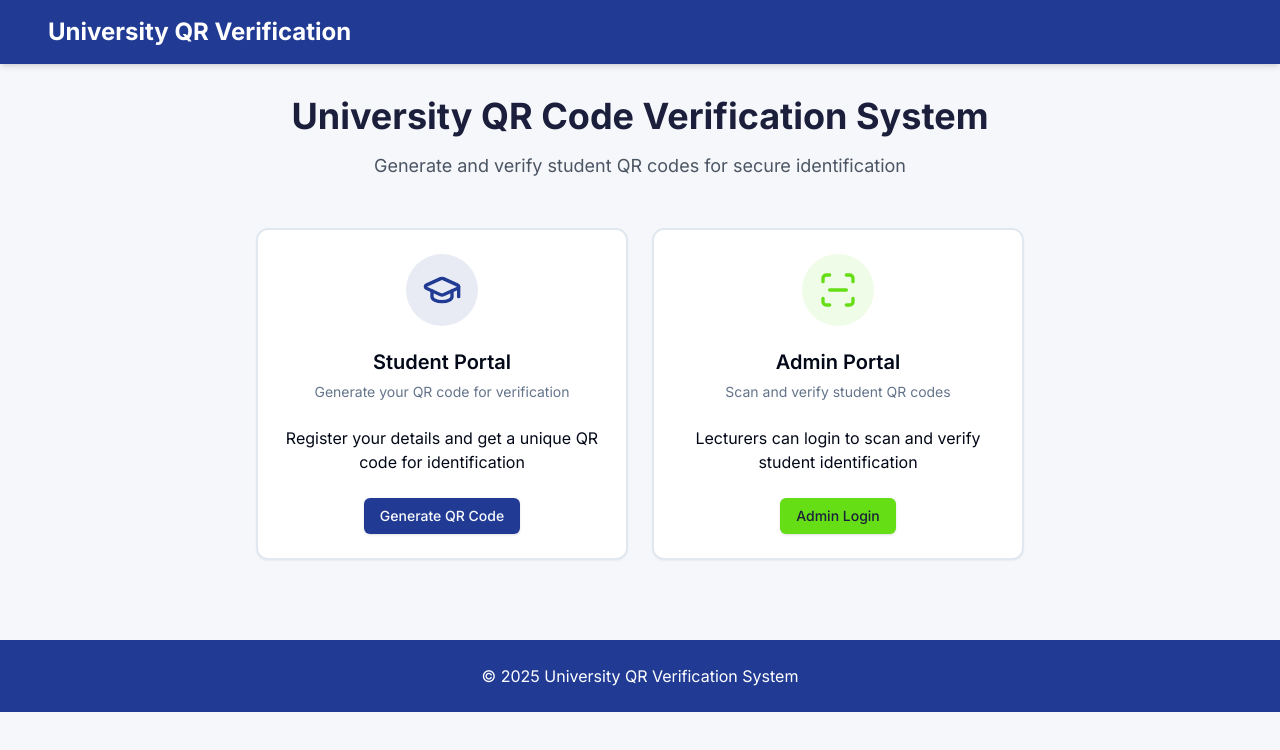
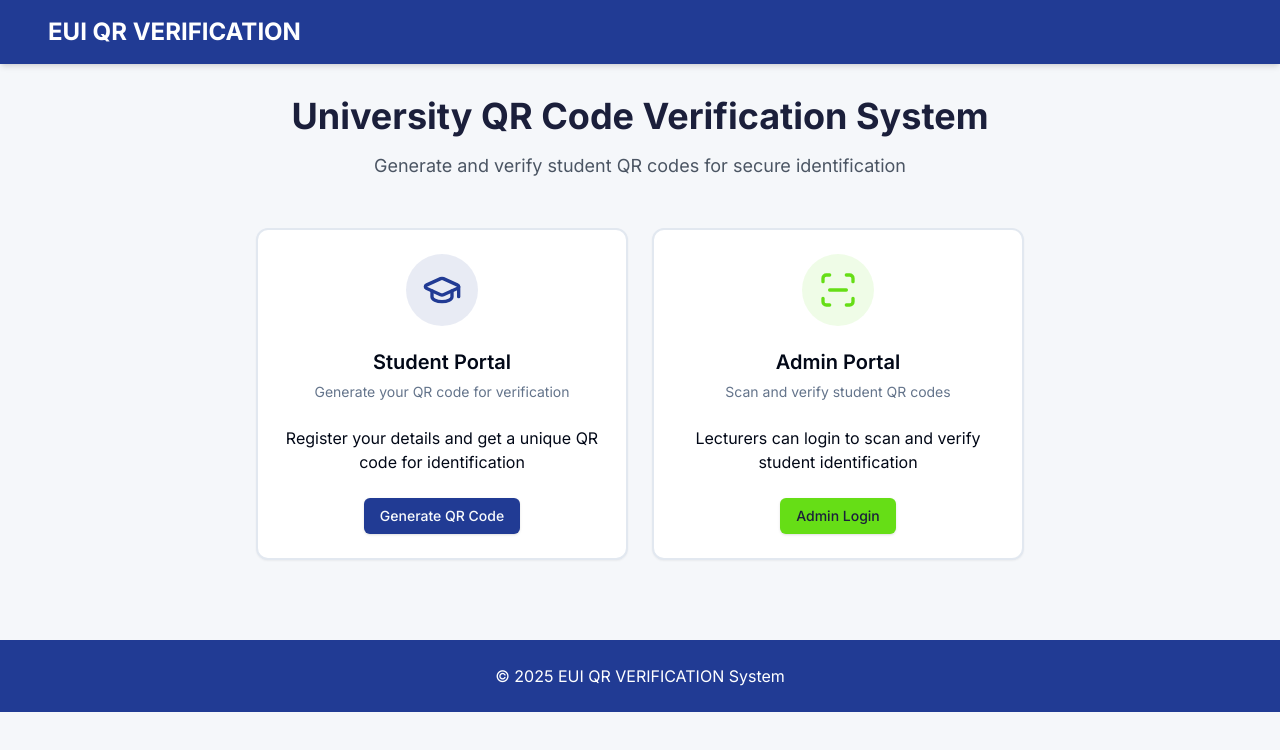
Before and after one commit to CodeByQuan-01/school-project-main, a Next.js app in the folder university-qr-system/: page / in a window 1280 px wide. Shown: the top 750 px of the page. Built offline with nearby package versions, Linux system fonts and the light colour scheme; no server answers.

Commit message:
remake of works

```diff
--- a/university-qr-system/app/admin/dashboard/page.tsx
+++ b/university-qr-system/app/admin/dashboard/page.tsx
@@ -584,7 +584,7 @@ export default function AdminDashboardPage() {
 
       <footer className="bg-[#213B94] text-white p-6 mt-8">
         <div className="container mx-auto text-center">
-          <p>© {new Date().getFullYear()} University QR Verification System</p>
+          <p>© {new Date().getFullYear()} EUI QR VERIFICATION System</p>
         </div>
       </footer>
     </div>
--- a/university-qr-system/app/admin/page.tsx
+++ b/university-qr-system/app/admin/page.tsx
@@ -66,9 +66,7 @@ export default function AdminLoginPage() {
     <div className="min-h-screen bg-[#F5F7FA]">
       <header className="bg-[#213B94] text-white p-4 shadow-md">
         <div className="container mx-auto flex justify-between items-center">
-          <h1 className="text-xl md:text-2xl font-bold">
-            University QR Verification
-          </h1>
+          <h1 className="text-xl md:text-2xl font-bold">EUI QR VERIFICATION</h1>
           <Button
             variant="ghost"
             className="text-white hover:bg-[#213B94]/80"
@@ -140,7 +138,7 @@ export default function AdminLoginPage() {
 
       <footer className="bg-[#213B94] text-white p-6 mt-8">
         <div className="container mx-auto text-center">
-          <p>© {new Date().getFullYear()} University QR Verification System</p>
+          <p>© {new Date().getFullYear()} EUI QR VERIFICATION System</p>
         </div>
       </footer>
     </div>
--- a/university-qr-system/app/layout.tsx
+++ b/university-qr-system/app/layout.tsx
@@ -9,7 +9,7 @@ import { Toaster } from "@/components/ui/sonner";
 const inter = Inter({ subsets: ["latin"] });
 
 export const metadata: Metadata = {
-  title: "University QR Verification System",
+  title: "EUI QR VERIFICATION System",
   description:
     "QR code verification system for university students and lecturers",
 };
--- a/university-qr-system/app/page.tsx
+++ b/university-qr-system/app/page.tsx
@@ -15,9 +15,7 @@ export default function Home() {
     <div className="min-h-screen bg-[#F5F7FA]">
       <header className="bg-[#213B94] text-white p-4 shadow-md">
         <div className="container mx-auto flex justify-between items-center">
-          <h1 className="text-xl md:text-2xl font-bold">
-            University QR Verification
-          </h1>
+          <h1 className="text-xl md:text-2xl font-bold">EUI QR VERIFICATION</h1>
         </div>
       </header>
 
@@ -84,7 +82,7 @@ export default function Home() {
 
       <footer className="bg-[#213B94] text-white p-6">
         <div className="container mx-auto text-center">
-          <p>© {new Date().getFullYear()} University QR Verification System</p>
+          <p>© {new Date().getFullYear()} EUI QR VERIFICATION System</p>
         </div>
       </footer>
     </div>
--- a/university-qr-system/app/student/page.tsx
+++ b/university-qr-system/app/student/page.tsx
@@ -231,9 +231,7 @@ export default function StudentPage() {
     <div className="min-h-screen bg-[#F5F7FA]">
       <header className="bg-[#213B94] text-white p-4 shadow-md">
         <div className="container mx-auto flex justify-between items-center">
-          <h1 className="text-xl md:text-2xl font-bold">
-            University QR Verification
-          </h1>
+          <h1 className="text-xl md:text-2xl font-bold">EUI QR VERIFICATION</h1>
           <Button
             variant="ghost"
             className="text-white hover:bg-[#213B94]/80"
@@ -438,7 +436,7 @@ export default function StudentPage() {
 
       <footer className="bg-[#213B94] text-white p-6 mt-8">
         <div className="container mx-auto text-center">
-          <p>© {new Date().getFullYear()} University QR Verification System</p>
+          <p>© {new Date().getFullYear()} EUI QR VERIFICATION System</p>
         </div>
       </footer>
     </div>
```
